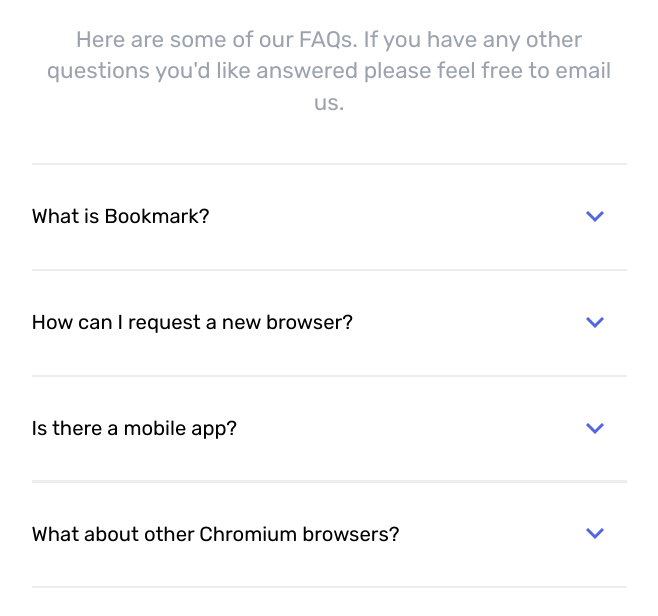
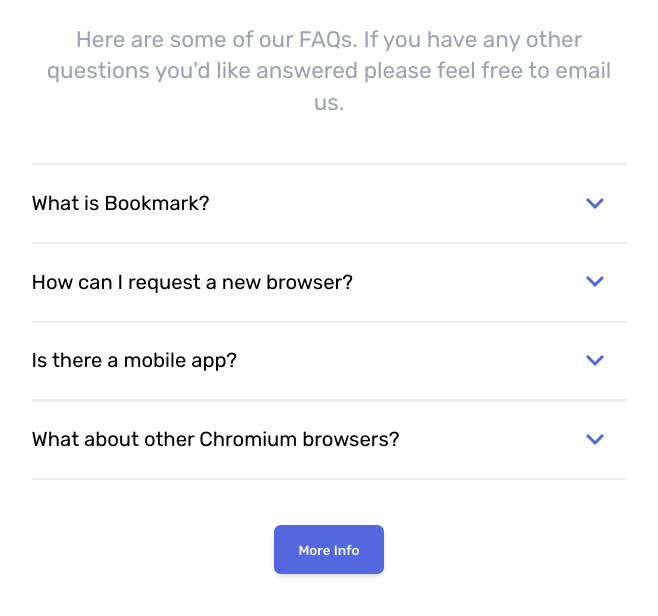
Before and after one commit to Squ1nty/booking-landing-page-master, a website built with Vite: page index.html in a window 1280 px wide. Shown: the part 2413-3029 px from the top of the page, without its empty margins (311-969 px from the left). Built offline with nearby package versions, Linux system fonts and the light colour scheme.

Commit message:
Minor adjustment to padding of FAQs

```diff
--- a/index.html
+++ b/index.html
@@ -224,7 +224,7 @@
       </div>
       <div class="FAQ__accordionContainer [ md:w-10/12 lg:w-8/12 xl:w-6/12 ] w-full flex flex-col px-5">
         <hr class="w-full h-0.5 opacity-20 border-none bg-gray-400 hidden md:block">
-        <div class="faqGroup group w-full py-8 2xl:p-10 cursor-pointer overflow-hidden outline-none" tabindex="0">
+        <div class="faqGroup group w-full py-5 2xl:p-10 cursor-pointer overflow-hidden outline-none" tabindex="0">
           <div class="flex items-center justify-between">
             <p class="[ group-hover:text-[var(--red-400)] group-focus:text-[var(--red-400)] transition-colors duration-150 ] text-[var(--blue-950) text-[var(--fw-500)]] text-base md:text-lg 2xl:text-2xl">What is Bookmark?</p>
             <div class="md:pr-5">
@@ -239,7 +239,7 @@
           </div>
         </div>
         <hr class="w-full h-0.5 opacity-20 border-none bg-gray-400">
-        <div class="faqGroup group w-full py-8 2xl:p-10 cursor-pointer overflow-hidden outline-none" tabindex="0">
+        <div class="faqGroup group w-full py-5 2xl:p-10 cursor-pointer overflow-hidden outline-none" tabindex="0">
           <div class="flex items-center justify-between">
             <p class="[ group-hover:text-[var(--red-400)] group-focus:text-[var(--red-400)] transition-colors duration-150 ] text-[var(--blue-950) text-[var(--fw-500)]] text-base md:text-lg 2xl:text-2xl">How can I request a new browser?</p>
             <div class="md:pr-5">
@@ -256,7 +256,7 @@
           </div>
         </div>
         <hr class="w-full h-0.5 opacity-20 border-none bg-gray-400">
-        <div class="faqGroup group w-full py-8 2xl:p-10 cursor-pointer overflow-hidden outline-none" tabindex="0">
+        <div class="faqGroup group w-full py-5 2xl:p-10 cursor-pointer overflow-hidden outline-none" tabindex="0">
           <div class="flex items-center justify-between">
             <p class="[ group-hover:text-[var(--red-400)] group-focus:text-[var(--red-400)] transition-colors duration-150 ] text-[var(--blue-950) text-[var(--fw-500)]] text-base md:text-lg 2xl:text-2xl">Is there a mobile app?</p>
             <div class="md:pr-5">
@@ -272,7 +272,7 @@
           </div>
         </div>
         <hr class="w-full h-0.5 opacity-20 border-none bg-gray-400">
-        <div class="faqGroup group w-full py-8 2xl:p-10 cursor-pointer overflow-hidden outline-none" tabindex="0">
+        <div class="faqGroup group w-full py-5 2xl:p-10 cursor-pointer overflow-hidden outline-none" tabindex="0">
           <div class="flex items-center justify-between">
             <p class="[ group-hover:text-[var(--red-400)] group-focus:text-[var(--red-400)] transition-colors duration-150 ] text-[var(--blue-950) text-[var(--fw-500)]] text-base md:text-lg 2xl:text-2xl">What about other Chromium browsers?</p>
             <div class="md:pr-5">
```
